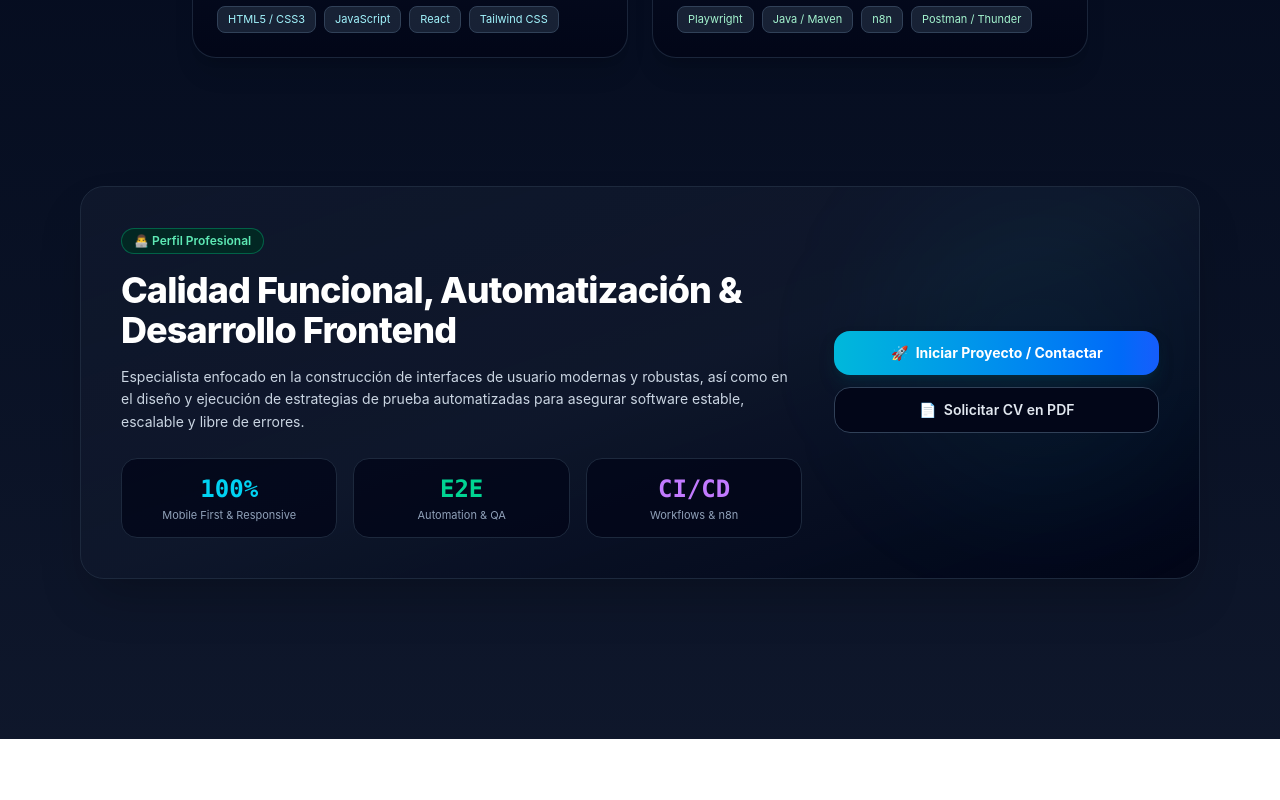
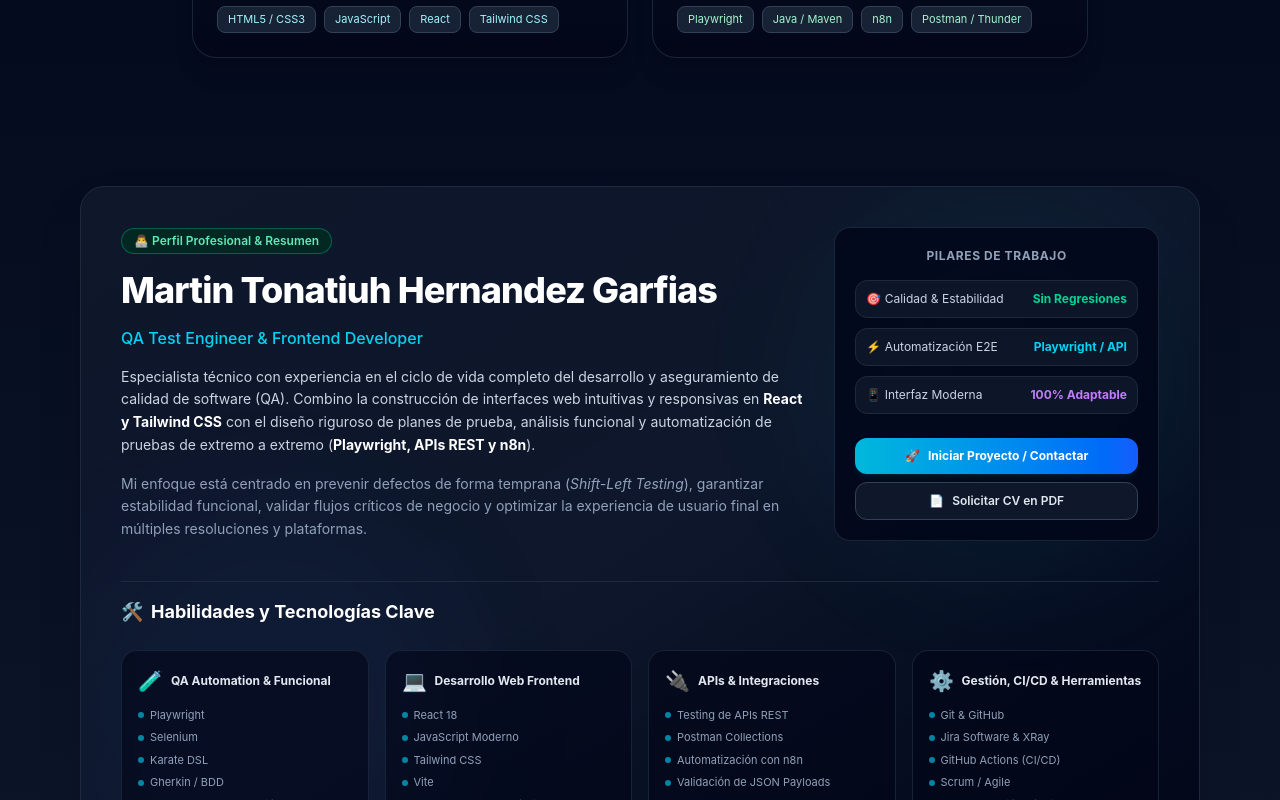
Before and after one commit to hegm840804/portafolio-web, a React (Vite) app: page / in a window 1280 px wide. Shown: the part 2000-2800 px from the top of the page. Before the commit the page ends 2739 px from the top, so only its background shows below. Built offline with nearby package versions, Linux system fonts and the light colour scheme.

Commit message:
feat: actualizar seccion Sobre Mi con perfil tecnico detallado y resumen profesional

```diff
--- a/src/components/About.jsx
+++ b/src/components/About.jsx
@@ -1,50 +1,92 @@
 export default function About({ onOpenContact }) {
+  const competencias = [
+    {
+      categoria: 'QA Automation & Funcional',
+      icono: '🧪',
+      habilidades: ['Playwright', 'Selenium', 'Karate DSL', 'Gherkin / BDD', 'Pruebas E2E & Regresión', 'Diseño de Test Cases']
+    },
+    {
+      categoria: 'Desarrollo Web Frontend',
+      icono: '💻',
+      habilidades: ['React 18', 'JavaScript Moderno', 'Tailwind CSS', 'Vite', 'HTML5 / CSS3 Semántico', 'Mobile-First Design']
+    },
+    {
+      categoria: 'APIs & Integraciones',
+      icono: '🔌',
+      habilidades: ['Testing de APIs REST', 'Postman Collections', 'Automatización con n8n', 'Validación de JSON Payloads', 'Consultas SQL']
+    },
+    {
+      categoria: 'Gestión, CI/CD & Herramientas',
+      icono: '⚙️',
+      habilidades: ['Git & GitHub', 'Jira Software & XRay', 'GitHub Actions (CI/CD)', 'Scrum / Agile', 'Documentación Técnica']
+    }
+  ];
+
   return (
     <section id="sobre-mi" className="max-w-6xl mx-auto px-4 py-16 w-full">
-      <div className="bg-gradient-to-br from-slate-900 via-slate-900/90 to-slate-950 border border-slate-800 rounded-3xl p-6 sm:p-10 shadow-2xl relative overflow-hidden">
-        <div className="absolute top-0 right-0 w-80 h-80 bg-cyan-500/5 rounded-full blur-3xl pointer-events-none"></div>
+      <div className="bg-gradient-to-br from-slate-900 via-slate-900/95 to-slate-950 border border-slate-800 rounded-3xl p-6 sm:p-10 shadow-2xl relative overflow-hidden">
+        {/* Efecto de luz ambiental */}
+        <div className="absolute top-0 right-0 w-96 h-96 bg-cyan-500/5 rounded-full blur-3xl pointer-events-none"></div>
+        <div className="absolute bottom-0 left-0 w-96 h-96 bg-blue-500/5 rounded-full blur-3xl pointer-events-none"></div>
 
-        <div className="grid grid-cols-1 lg:grid-cols-12 gap-8 items-center relative z-10">
+        <div className="relative z-10 space-y-10">
+
+          {/* Encabezado y Resumen Profesional */}
+          <div className="grid grid-cols-1 lg:grid-cols-12 gap-8 items-center">
             <div className="lg:col-span-8 space-y-4">
               <div className="inline-flex items-center gap-2 bg-emerald-950/80 border border-emerald-500/40 px-3 py-1 rounded-full text-xs font-semibold text-emerald-300">
-              <span>👨‍💻 Perfil Profesional</span>
+                <span>👨‍💻 Perfil Profesional & Resumen</span>
               </div>
 
               <h2 className="text-2xl sm:text-4xl font-extrabold text-white tracking-tight">
-              Calidad Funcional, Automatización & Desarrollo Frontend
+                Martin Tonatiuh Hernandez Garfias
               </h2>
 
-            <p className="text-xs sm:text-sm text-slate-300 leading-relaxed">
-              Especialista enfocado en la construcción de interfaces de usuario modernas y robustas, así como en el diseño y ejecución de estrategias de prueba automatizadas para asegurar software estable, escalable y libre de errores.
+              <p className="text-sm sm:text-base text-cyan-400 font-medium">
+                QA Test Engineer & Frontend Developer
               </p>
 
-            <div className="grid grid-cols-2 sm:grid-cols-3 gap-4 pt-2">
-              <div className="bg-slate-950/80 border border-slate-800 p-3.5 rounded-2xl text-center">
-                <span className="text-xl sm:text-2xl font-extrabold text-cyan-400 font-mono">100%</span>
-                <p className="text-[11px] text-slate-400 mt-0.5">Mobile First & Responsive</p>
+              <p className="text-xs sm:text-sm text-slate-300 leading-relaxed">
+                Especialista técnico con experiencia en el ciclo de vida completo del desarrollo y aseguramiento de calidad de software (QA). Combino la construcción de interfaces web intuitivas y responsivas en <strong className="text-white">React y Tailwind CSS</strong> con el diseño riguroso de planes de prueba, análisis funcional y automatización de pruebas de extremo a extremo (<strong className="text-white">Playwright, APIs REST y n8n</strong>).
+              </p>
+
+              <p className="text-xs sm:text-sm text-slate-400 leading-relaxed">
+                Mi enfoque está centrado en prevenir defectos de forma temprana (<em>Shift-Left Testing</em>), garantizar estabilidad funcional, validar flujos críticos de negocio y optimizar la experiencia de usuario final en múltiples resoluciones y plataformas.
+              </p>
             </div>
-              <div className="bg-slate-950/80 border border-slate-800 p-3.5 rounded-2xl text-center">
-                <span className="text-xl sm:text-2xl font-extrabold text-emerald-400 font-mono">E2E</span>
-                <p className="text-[11px] text-slate-400 mt-0.5">Automation & QA</p>
+
+            {/* Tarjeta de Métricas y CTA */}
+            <div className="lg:col-span-4 bg-slate-950/80 border border-slate-800/90 rounded-2xl p-5 flex flex-col gap-4">
+              <h3 className="text-xs font-bold uppercase tracking-wider text-slate-400 text-center">
+                Pilares de Trabajo
+              </h3>
+
+              <div className="space-y-2.5 text-xs">
+                <div className="flex items-center justify-between p-2.5 bg-slate-900/90 rounded-xl border border-slate-800">
+                  <span className="text-slate-300">🎯 Calidad & Estabilidad</span>
+                  <span className="font-bold text-emerald-400">Sin Regresiones</span>
                 </div>
-              <div className="bg-slate-950/80 border border-slate-800 p-3.5 rounded-2xl text-center col-span-2 sm:col-span-1">
-                <span className="text-xl sm:text-2xl font-extrabold text-purple-400 font-mono">CI/CD</span>
-                <p className="text-[11px] text-slate-400 mt-0.5">Workflows & n8n</p>
+                <div className="flex items-center justify-between p-2.5 bg-slate-900/90 rounded-xl border border-slate-800">
+                  <span className="text-slate-300">⚡ Automatización E2E</span>
+                  <span className="font-bold text-cyan-400">Playwright / API</span>
                 </div>
+                <div className="flex items-center justify-between p-2.5 bg-slate-900/90 rounded-xl border border-slate-800">
+                  <span className="text-slate-300">📱 Interfaz Moderna</span>
+                  <span className="font-bold text-purple-400">100% Adaptable</span>
                 </div>
               </div>
 
-          <div className="lg:col-span-4 flex flex-col gap-3 justify-center items-stretch">
+              <div className="pt-2 flex flex-col gap-2">
                 <button
                   onClick={onOpenContact}
-              className="w-full flex items-center justify-center gap-2 bg-gradient-to-r from-cyan-500 to-blue-600 hover:from-cyan-400 hover:to-blue-500 text-white text-xs sm:text-sm font-bold py-3 px-5 rounded-2xl shadow-lg shadow-cyan-950/50 transition transform active:scale-95 cursor-pointer"
+                  className="w-full flex items-center justify-center gap-2 bg-gradient-to-r from-cyan-500 to-blue-600 hover:from-cyan-400 hover:to-blue-500 text-white text-xs font-bold py-2.5 px-4 rounded-xl shadow-md shadow-cyan-950/40 transition transform active:scale-95 cursor-pointer"
                 >
                   <span>🚀</span>
                   <span>Iniciar Proyecto / Contactar</span>
                 </button>
                 <button
                   onClick={onOpenContact}
-              className="w-full flex items-center justify-center gap-2 bg-slate-950 hover:bg-slate-800 text-slate-200 text-xs sm:text-sm font-semibold py-3 px-5 rounded-2xl border border-slate-700 transition cursor-pointer"
+                  className="w-full flex items-center justify-center gap-2 bg-slate-900 hover:bg-slate-800 text-slate-200 text-xs font-semibold py-2.5 px-4 rounded-xl border border-slate-700 transition cursor-pointer"
                 >
                   <span>📄</span>
                   <span>Solicitar CV en PDF</span>
@@ -52,6 +94,41 @@ export default function About({ onOpenContact }) {
               </div>
             </div>
           </div>
+
+          {/* Cuadrícula de Perfil Técnico */}
+          <div className="pt-4 border-t border-slate-800">
+            <h3 className="text-base sm:text-lg font-bold text-white mb-6 flex items-center gap-2">
+              <span>🛠️</span>
+              <span>Habilidades y Tecnologías Clave</span>
+            </h3>
+
+            <div className="grid grid-cols-1 sm:grid-cols-2 lg:grid-cols-4 gap-4">
+              {competencias.map((comp, idx) => (
+                <div
+                  key={idx}
+                  className="bg-slate-950/60 border border-slate-800/80 rounded-2xl p-4 hover:border-slate-700 transition"
+                >
+                  <div className="flex items-center gap-2 mb-3">
+                    <span className="text-xl">{comp.icono}</span>
+                    <h4 className="text-xs font-bold text-slate-200">
+                      {comp.categoria}
+                    </h4>
+                  </div>
+                  <ul className="space-y-1.5">
+                    {comp.habilidades.map((hab, hIdx) => (
+                      <li key={hIdx} className="text-[11px] text-slate-400 flex items-center gap-1.5">
+                        <span className="h-1.5 w-1.5 rounded-full bg-cyan-500/70"></span>
+                        <span>{hab}</span>
+                      </li>
+                    ))}
+                  </ul>
+                </div>
+              ))}
+            </div>
+          </div>
+
+        </div>
+      </div>
     </section>
   );
 }
```
Lines whose indentation alone changed are shown as unchanged.
